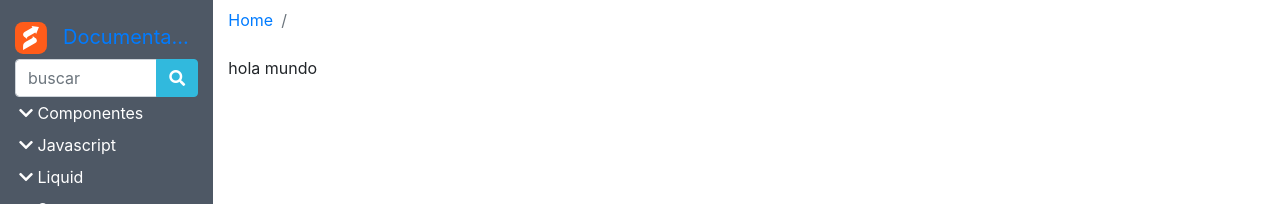
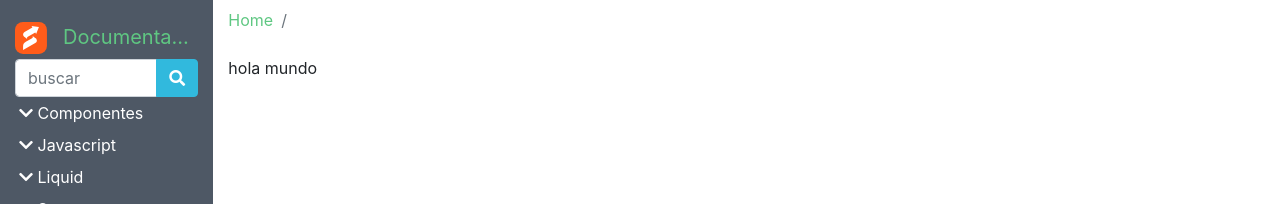
Before and after one commit to Bsale-IO/template-docs, a Jekyll site: the page built from docs/index.md, in a window 1280 px wide. Shown: the top 204 px of the page. Built offline with Jekyll 4.4.1, drawn with Linux system fonts in a browser that asks for light colours; our own code applies the rules of GitHub Pages for plain Markdown files.

Commit message:
link color

```diff
--- a/docs/_sass/layout.scss
+++ b/docs/_sass/layout.scss
@@ -11,6 +11,12 @@ body {
     }
     main {
         flex: 1 0 auto;
+    }
+}
+a{
+    color:$action-link;
+    &:hover, &:active, &:visited{
+        color:$action-link-hover
     }
 }
 
--- a/docs/_sass/variables.scss
+++ b/docs/_sass/variables.scss
@@ -5,5 +5,9 @@ $dark: rgb(33, 37, 41);
 $dark-gray: #4e5865;
 $primary: $dark-gray;
 $silver:#6c757d;
+//btn
 $action-primary:#31b9dd;
-$action-primary-hover: darken($action-primary,20%)
+$action-primary-hover: darken($action-primary,20%);
+//link
+$action-link:#5fc782;
+$action-link-hover: darken($action-link, 20%);
```
